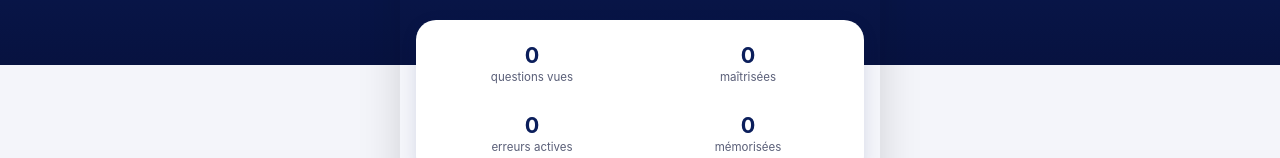
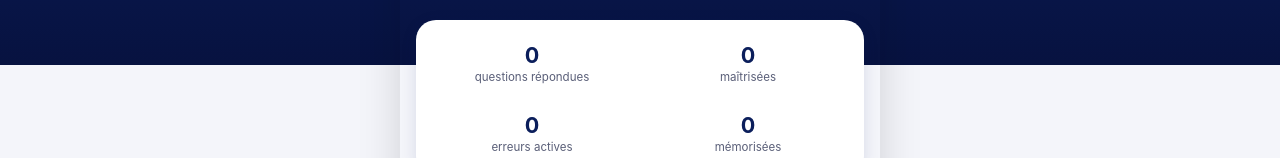
Before and after one commit to brahmiamine/fff, a React (Vite) app: page / in a window 1280 px wide. Shown: the part 195-353 px from the top of the page. Built offline with nearby package versions, Linux system fonts and the light colour scheme.

Commit message:
Show distinct answered question count

```diff
--- a/src/components/Home.jsx
+++ b/src/components/Home.jsx
@@ -85,7 +85,7 @@ export default function Home({
       ) : (
         <>
           <div className="card dashboard-card">
-            <div><strong>{learningSummary.seenQuestions}</strong><span>questions vues</span></div>
+            <div><strong>{learningSummary.validatedQuestions}</strong><span>questions répondues</span></div>
             <div><strong>{learningSummary.masteredQuestions}</strong><span>maîtrisées</span></div>
             <div><strong>{learningSummary.mistakeCount}</strong><span>erreurs actives</span></div>
             <div><strong>{learningSummary.memorizedCount}</strong><span>mémorisées</span></div>
```
